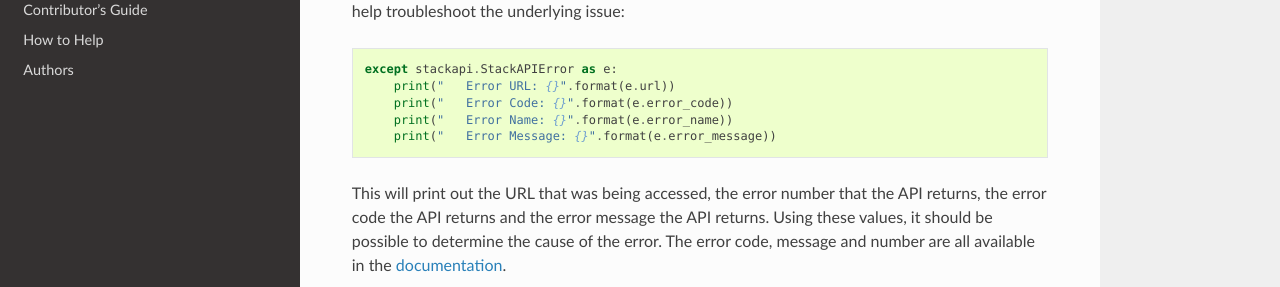
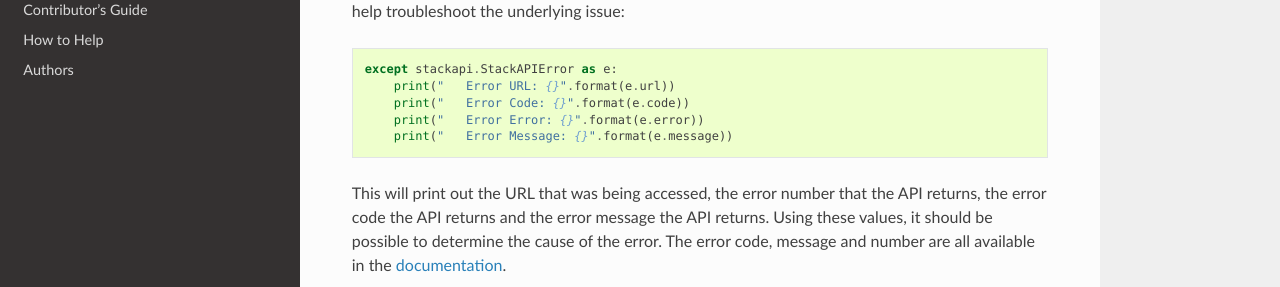
Before and after one commit to AWegnerGitHub/stackapi, a Sphinx documentation site: the page built from docs/user/quickstart.rst, in a window 1280 px wide and 900 px high, scrolled down 2043 px. Shown: the part 433-720 px from the top of the window. Built offline with Sphinx 7.4.7 and the Read the Docs theme 2.0.0, drawn with Linux system fonts in a browser that asks for light colours.

Commit message:
Update Quickstart example of catching exception to use existing attributes

```diff
--- a/docs/user/quickstart.rst
+++ b/docs/user/quickstart.rst
@@ -116,9 +116,9 @@ issue::
 
     except stackapi.StackAPIError as e:
         print("   Error URL: {}".format(e.url))
-        print("   Error Code: {}".format(e.error_code))
-        print("   Error Name: {}".format(e.error_name))
-        print("   Error Message: {}".format(e.error_message))
+        print("   Error Code: {}".format(e.code))
+        print("   Error Error: {}".format(e.error))
+        print("   Error Message: {}".format(e.message))
 
 This will print out the URL that was being accessed, the error number that the
 API returns, the error code the API returns and the error message the API
```
